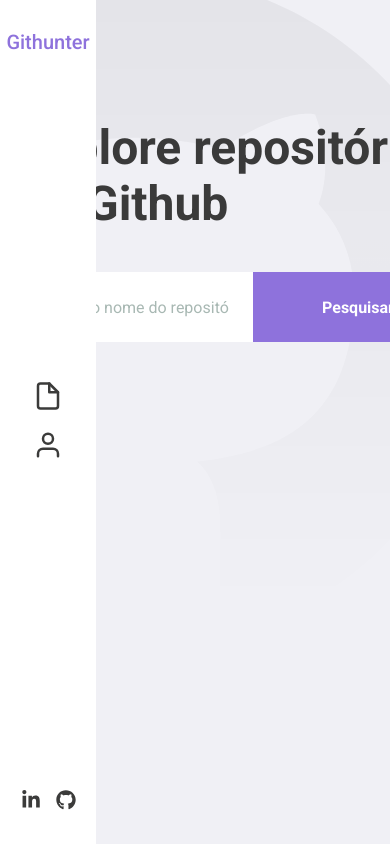
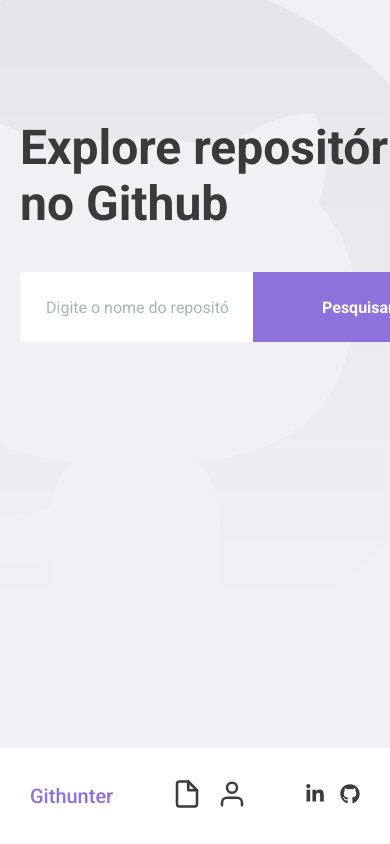
Before and after one commit to LucasrsRodrigues/githunter, a React (Create React App) app: page / in a window 390 px wide. Shown: the top 844 px of the page. Built offline with nearby package versions, Linux system fonts and the light colour scheme.

Commit message:
add responsive layount

```diff
--- a/src/components/Sidebar/styles.ts
+++ b/src/components/Sidebar/styles.ts
@@ -11,6 +11,7 @@
   align-items: center;
   justify-content: space-between;
   padding: 30px 0;
+
 
   .header .logo a {
     font-size: 20px;
@@ -26,15 +27,25 @@
 
 
   .body {
-    ul li {
-      list-style: none;
-      transition: color 0.2s;
+    ul {
 
-      & + li {
-        margin-top: 15px;
+      li {
+        list-style: none;
+        transition: color 0.2s;
+
+        & + li {
+          margin-top: 15px;
+        }
       }
+      @media(max-width: 1167px){
+        display: flex;
+        align-items: center;
 
-
+        li + li {
+          margin-top: 0;
+          margin-left: 15px;
+        }
+      }
     }
   }
 
@@ -43,4 +54,12 @@
       margin-left: 15px;
     }
   }
+
+  @media(max-width: 1167px){
+    width: 100%;
+    height: 96px;
+    bottom: 0;
+    padding: 0 30px;
+    flex-direction: row;
+  }
 `;
--- a/src/pages/FindUser/styles.ts
+++ b/src/pages/FindUser/styles.ts
@@ -10,8 +10,8 @@
 export const Container = styled.div`
   display: flex;
   height: 100vh;
-  background: #f0f0f5 url(${githubBackground}) no-repeat 70% top;
 
+  background: url(${githubBackground}) no-repeat 70% top;
   main {
     flex: 1;
     max-width: 960px;
@@ -80,6 +80,17 @@
   max-width: 700px;
 
   display: grid;
-  grid-template-columns: 1fr 1fr 1fr;
-  grid-gap: 10px;
+  grid-template-columns: repeat(3, 1fr);
+  gap: 20px;
+  grid-auto-flow: row;
+
+  @media (max-width: 850px) {
+    grid-template-columns: repeat(2, 1fr);
+    justify-items: center;
+  }
+
+  @media (max-width: 574px) {
+    grid-template-columns: repeat(1, 1fr);
+    justify-items: center;
+  }
 `;
--- a/src/styles/global.ts
+++ b/src/styles/global.ts
@@ -20,7 +20,7 @@
       background: rgba(97, 218, 251, .2);
   }
   body {
-    background: #f3f2ef;
+    background: #f0f0f5;
     color: #434343;
     -webkit-font-smoothing: antialiased;
 
```
